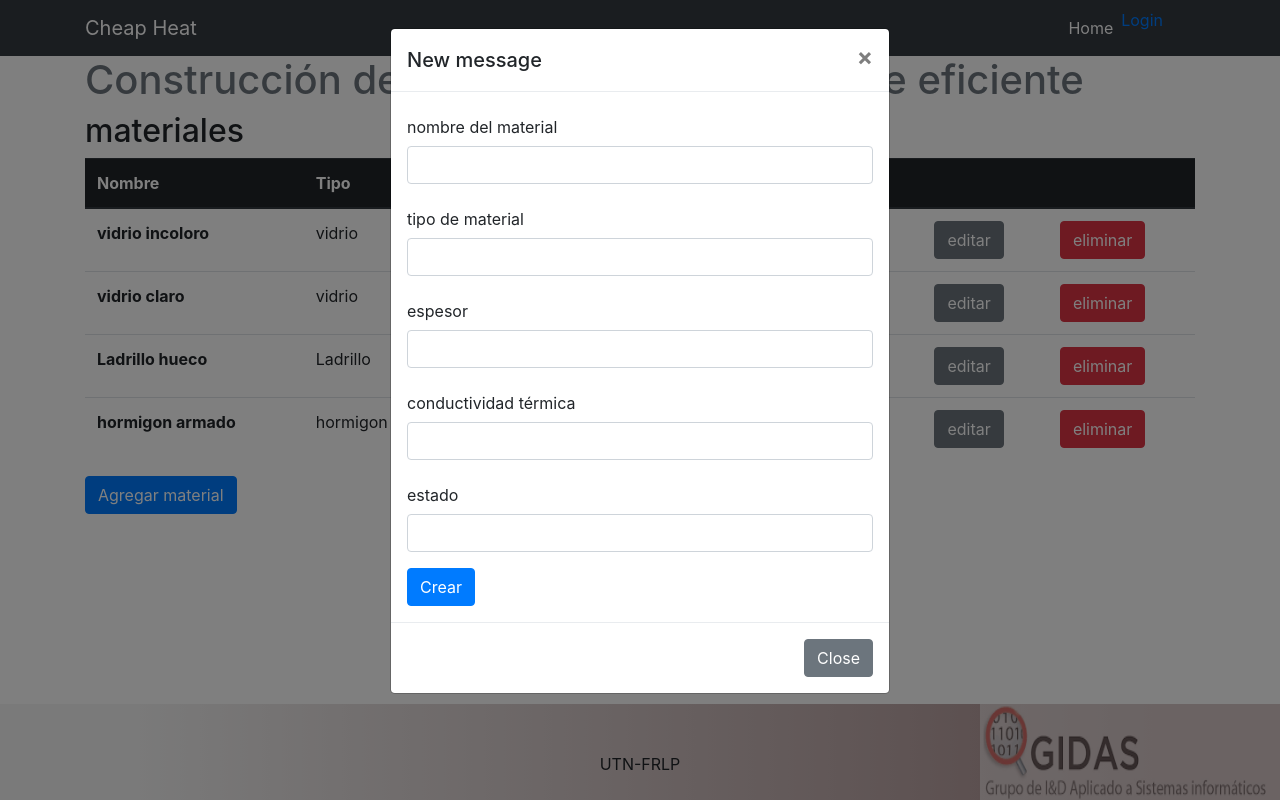
After one commit to pabloSalva/CheapHeat, a Django app: page /constructores/material_list in a window 1280 px wide, after a click on "Agregar material". The commit adds this page. Run offline with Django 3.2, Linux system fonts and the light colour scheme; data comes from the database, SQL or seed files in the repository; parts of the project's set-up code (start-up, migrations or seed data) failed here and were passed over; some libraries are stand-ins or nearby versions.

Commit message:
listado de materiales

```diff
--- a/consumo/templates/Constructores/indexConstructor.html
+++ b/consumo/templates/Constructores/indexConstructor.html
@@ -18,6 +18,11 @@
 
 </a>
 
+<a href="{% url 'listaMateriales' %}">
+
+    <button class="btn btn-primary" id="listaMateriales">Listado de materiales</button>
+
+</a>
 
 
 
--- /dev/null
+++ b/consumo/templates/Constructores/material_list.html
@@ -0,0 +1,109 @@
+{% extends 'consumo/ppal.html' %}
+{% load static %}
+
+{% block title %}
+<title>Materiales de construccion</title>
+{% endblock  %}
+
+
+{% block content %}
+<h1 class="text-secondary">Construcción de vivienda energéticamente eficiente</h1>
+
+<h2>materiales</h2>
+<table class="table">
+    <thead class="thead-dark">
+      <tr>
+        <th scope="col">Nombre</th>
+        <th scope="col">Tipo</th>
+        <th scope="col">Espesor</th>
+        <th scope="col">Transmitancia térmica</th>
+        <th scope="col">Estado</th>
+        <th scope="col"></th>
+        <th scope="col"></th>
+      </tr>
+    </thead>
+    <tbody>
+        {% for material in object_list %}
+      <tr>
+        <th scope="row">{{material.nombre_material}}</th>
+        <td>{{material.tipo}}</td>
+        <td>{{material.espesor}}</td>
+        <td>{{material.transmitancia_termica}}</td>
+        <td>{{material.estado}}</td>
+        <td>
+          <button class="btn btn-secondary">editar</button>
+        </td>
+        <td>
+          <button class="btn btn-danger">eliminar</button>
+        </td>
+      </tr>
+      {% endfor %}
+    </tbody>
+  </table>
+
+
+
+
+
+<!-- boton a formulario de carga de materiales nuevos -->
+<button type="button" class="btn btn-primary" id="agregarMaterial" data-toggle="modal" data-target="#exampleModal" >Agregar material</button>
+
+
+<!-- modal formulario de carga de material -->
+<div class="modal fade" id="exampleModal" tabindex="-1" role="dialog" aria-labelledby="exampleModalLabel" aria-hidden="true">
+    <div class="modal-dialog" role="document">
+      <div class="modal-content">
+        <div class="modal-header">
+          <h5 class="modal-title" id="exampleModalLabel">New message</h5>
+          <button type="button" class="close" data-dismiss="modal" aria-label="Close">
+            <span aria-hidden="true">&times;</span>
+          </button>
+        </div>
+        <div  class="modal-body">
+
+          <form id="formulario1">
+            <div class="form-group">
+              <label class="col-form-label">nombre del material</label>
+              <input type="text" class="form-control" id="nombreMaterial" name="nombre_material">
+            </div>
+
+            <div class="form-group">
+              <label class="col-form-label">tipo de material</label>
+              <input type="text" class="form-control" id="tipoMaterial" name="tipo">
+            </div>
+
+            <div class="form-group">
+              <label class="col-form-label">espesor</label>
+              <input type="text" class="form-control" id="espesor" name="espesor">
+            </div>
+
+            <div class="form-group">
+              <label class="col-form-label">conductividad térmica</label>
+              <input type="text" class="form-control" id="conductividadTermica" name="conductividad_termica">
+            </div>
+
+            <div class="form-group">
+              <label class="col-form-label">estado</label>
+              <input type="text" class="form-control" id="estado" name="estado">
+            </div>
+
+
+            <button type="submit" class="btn btn-primary" id="cargaMaterial" >Crear</button>
+
+          </form>
+        </div>
+        <div class="modal-footer">
+          <button type="button" class="btn btn-secondary" data-dismiss="modal">Close</button>
+        </div>
+      </div>
+    </div>
+  </div>
+
+  <!-- fin modal carga de material -->
+
+
+{% endblock content%}
+
+{% block extraJS %}
+    <script src="{% static 'js/appConstructores.js' %}"></script>
+{% endblock %}
--- a/consumo/views.py
+++ b/consumo/views.py
@@ -1,9 +1,10 @@
 from django.shortcuts import render
 from django.contrib.auth.models import User,Group
 from django.contrib.auth.forms import UserCreationForm
-from django.views.generic import CreateView
+from django.views.generic import CreateView,ListView
 from django.urls import reverse_lazy
 from consumo.forms import RegistroForm
+from consumo.models import Material
 
 
 class RegistroUsiario(CreateView):
@@ -48,3 +49,11 @@ def construccion(request):
 
 def nueva(request):
     return render(request, "Constructores/nuevaVivienda.html")
+
+# def listado(request):
+#     return render(request, "Constructores/materiales.html")
+
+
+class ListaMaterial(ListView):
+    model = Material
+    template_name = 'Constructores/material_list.html'
--- a/eficiencia/urls.py
+++ b/eficiencia/urls.py
@@ -51,6 +51,7 @@ urlpatterns = [
     #urls de constructores
     path('constructor/', views.construccion, name= "constructor"),
     path('constructor/nuevaVivienda', views.nueva, name="nuevaVivienda"),
+    path('constructores/material_list', views.ListaMaterial.as_view(), name="listaMateriales"),
 
 
 
```
Also changed, not shown: consumo/static/js/appConstructores.js (+0 -33 lines), consumo/templates/Constructores/nuevaVivienda.html (+0 -67 lines), 1 other file.
